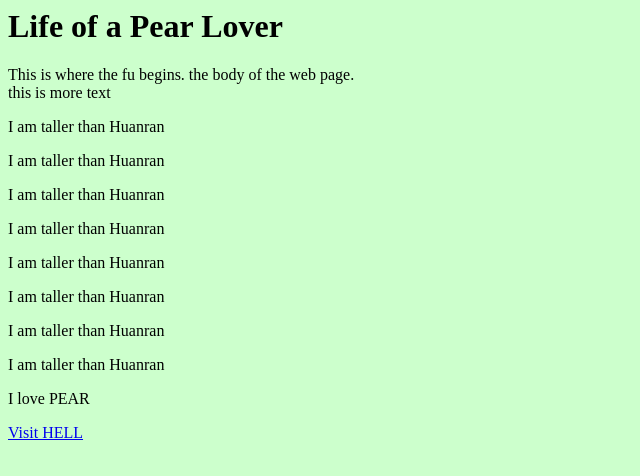
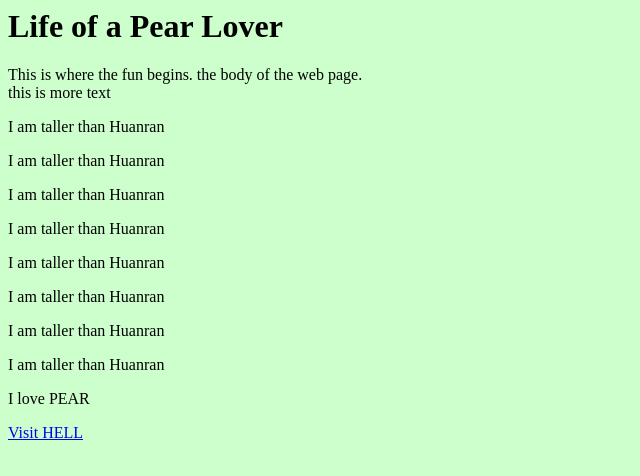
Before and after one commit to TallerThanHR/furry-computing-machine, a plain HTML site: page index.html in a window 1280 px wide. Shown: the full height of the page, 0-640 px from the left. Drawn offline with Linux system fonts and the light colour scheme.

Commit message:
Update index.html

```diff
--- a/index.html
+++ b/index.html
@@ -6,7 +6,7 @@
 </head>
 <body>
 <h1>Life of a Pear Lover</h1>
-This is where the fu begins.
+This is where the fun begins.
 </body>
 </html>
 <body bgcolor="#ccffcc" >
```
